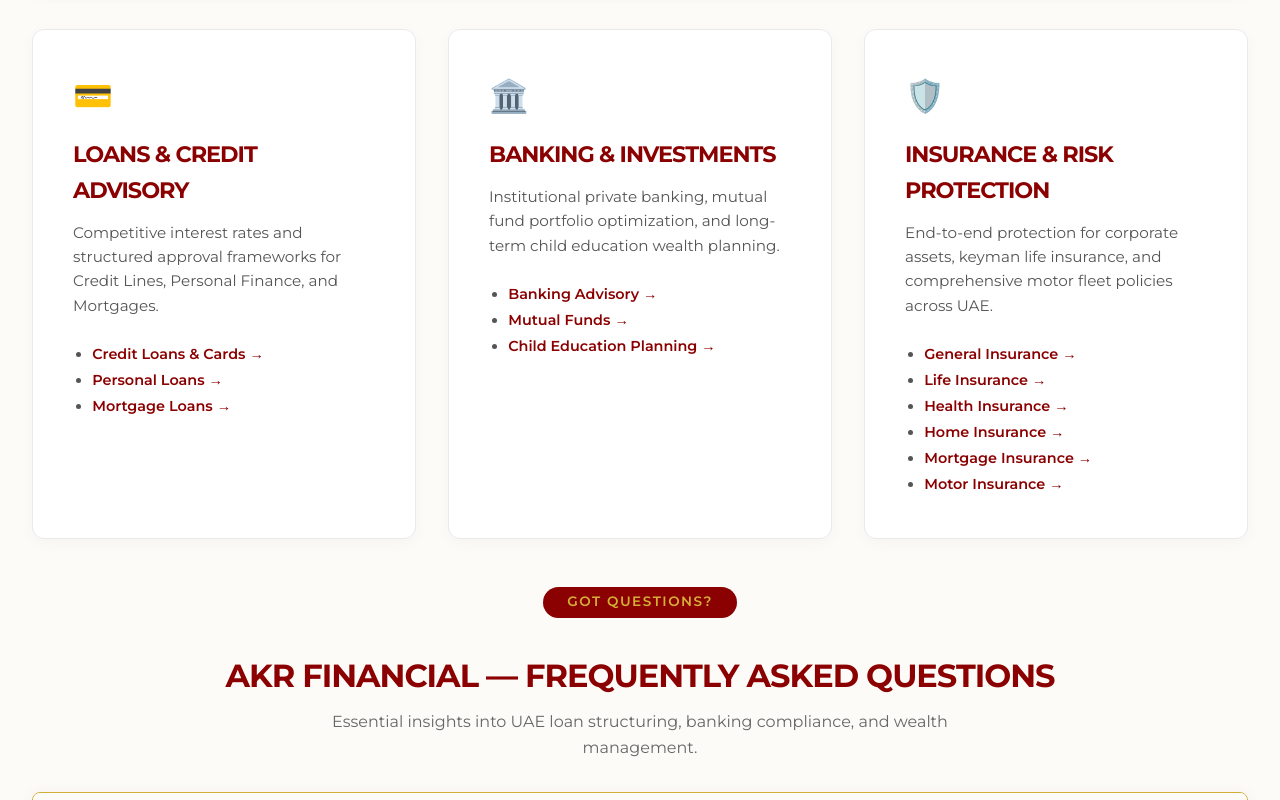
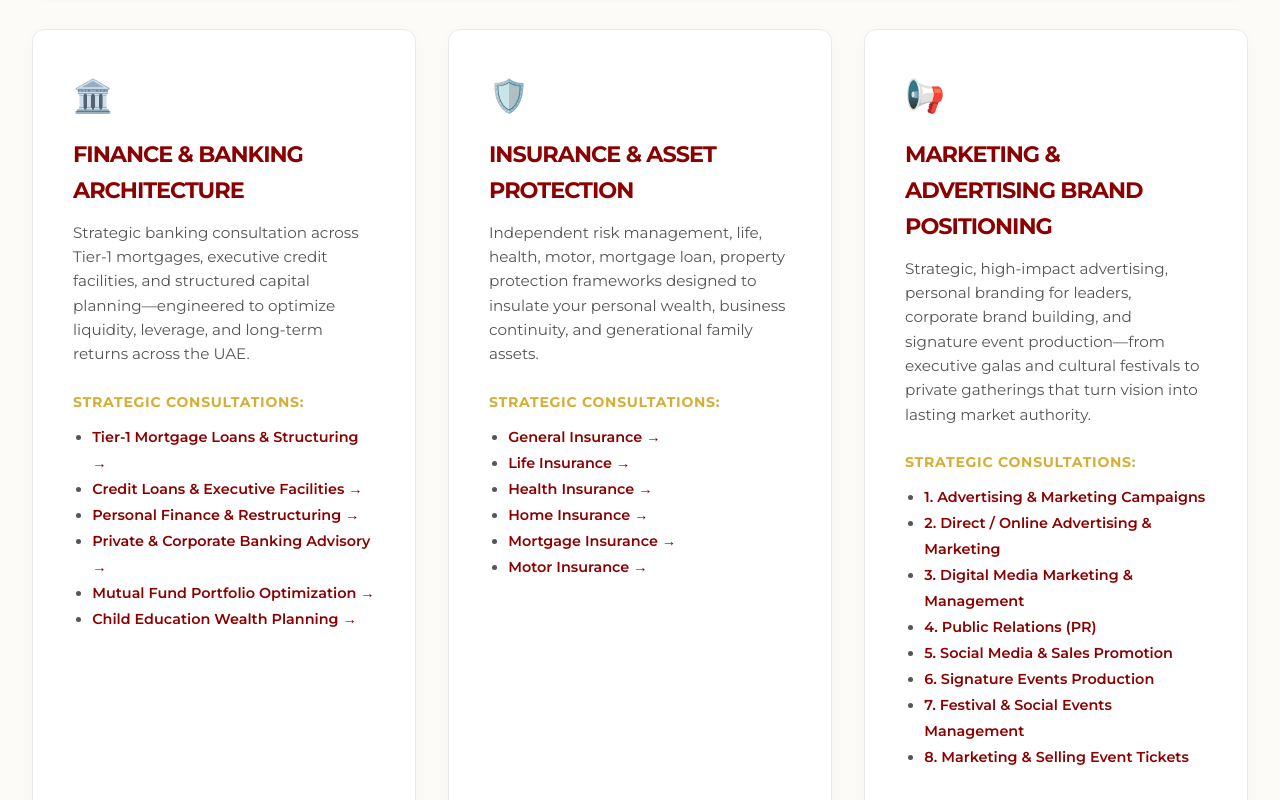
Before and after one commit to tharunkarthik10/akr, a Next.js app: page /financial in a window 1280 px wide. Shown: the part 540-1340 px from the top of the page. Built offline with nearby package versions, Linux system fonts and the light colour scheme; no server answers; a web font is replaced by a local one.

Commit message:
feat: align Financial page boxes with Finance, Insurance, and Marketing strategic consultations

```diff
--- a/src/app/financial/page.tsx
+++ b/src/app/financial/page.tsx
@@ -72,52 +72,45 @@ export default function FinancialPage() {
         {/* Category Grid */}
         <div style={{ display: 'grid', gridTemplateColumns: 'repeat(auto-fit, minmax(320px, 1fr))', gap: '2rem', marginBottom: '3rem' }}>
 
-          {/* Card 1: Loans & Credit */}
+          {/* Card 1: Finance & Banking Architecture */}
           <div style={{ backgroundColor: '#FFFFFF', padding: '2.5rem', borderRadius: '12px', border: '1px solid #eaeaea', boxShadow: '0 4px 16px rgba(0,0,0,0.03)', display: 'flex', flexDirection: 'column', justifyContent: 'space-between' }}>
             <div>
-              <div style={{ fontSize: '2rem', color: 'var(--primary-red)', marginBottom: '1rem' }}>💳</div>
+              <div style={{ fontSize: '2rem', color: 'var(--primary-red)', marginBottom: '1rem' }}>🏛️</div>
               <h3 className="font-serif" style={{ color: 'var(--primary-red)', fontSize: '1.4rem', marginBottom: '0.75rem', fontWeight: 700 }}>
-                Loans & Credit Advisory
+                Finance &amp; Banking Architecture
               </h3>
               <p style={{ color: '#555', fontSize: '0.95rem', lineHeight: '1.6', marginBottom: '1.5rem' }}>
-                Competitive interest rates and structured approval frameworks for Credit Lines, Personal Finance, and Mortgages.
+                Strategic banking consultation across Tier-1 mortgages, executive credit facilities, and structured capital planning—engineered to optimize liquidity, leverage, and long-term returns across the UAE.
               </p>
+
+              <div style={{ fontWeight: 700, fontSize: '0.88rem', color: 'var(--accent-gold)', textTransform: 'uppercase', letterSpacing: '0.05em', marginBottom: '0.75rem' }}>
+                Strategic Consultations:
+              </div>
               <ul style={{ paddingLeft: '1.2rem', color: '#555', fontSize: '0.9rem', lineHeight: '1.8' }}>
-                <li><Link href="/financial/credit-loan" style={{ color: 'var(--primary-red)', textDecoration: 'none', fontWeight: 600 }}>Credit Loans & Cards →</Link></li>
-                <li><Link href="/financial/personal-loan" style={{ color: 'var(--primary-red)', textDecoration: 'none', fontWeight: 600 }}>Personal Loans →</Link></li>
-                <li><Link href="/financial/mortgage-loan" style={{ color: 'var(--primary-red)', textDecoration: 'none', fontWeight: 600 }}>Mortgage Loans →</Link></li>
+                <li><Link href="/financial/mortgage-loan" style={{ color: 'var(--primary-red)', textDecoration: 'none', fontWeight: 600 }}>Tier-1 Mortgage Loans &amp; Structuring →</Link></li>
+                <li><Link href="/financial/credit-loan" style={{ color: 'var(--primary-red)', textDecoration: 'none', fontWeight: 600 }}>Credit Loans &amp; Executive Facilities →</Link></li>
+                <li><Link href="/financial/personal-loan" style={{ color: 'var(--primary-red)', textDecoration: 'none', fontWeight: 600 }}>Personal Finance &amp; Restructuring →</Link></li>
+                <li><Link href="/financial/banking" style={{ color: 'var(--primary-red)', textDecoration: 'none', fontWeight: 600 }}>Private &amp; Corporate Banking Advisory →</Link></li>
+                <li><Link href="/financial/mutual-funds" style={{ color: 'var(--primary-red)', textDecoration: 'none', fontWeight: 600 }}>Mutual Fund Portfolio Optimization →</Link></li>
+                <li><Link href="/financial/child-education" style={{ color: 'var(--primary-red)', textDecoration: 'none', fontWeight: 600 }}>Child Education Wealth Planning →</Link></li>
               </ul>
             </div>
           </div>
 
-          {/* Card 2: Banking & Wealth */}
-          <div style={{ backgroundColor: '#FFFFFF', padding: '2.5rem', borderRadius: '12px', border: '1px solid #eaeaea', boxShadow: '0 4px 16px rgba(0,0,0,0.03)', display: 'flex', flexDirection: 'column', justifyContent: 'space-between' }}>
-            <div>
-              <div style={{ fontSize: '2rem', color: 'var(--accent-gold)', marginBottom: '1rem' }}>🏛️</div>
-              <h3 className="font-serif" style={{ color: 'var(--primary-red)', fontSize: '1.4rem', marginBottom: '0.75rem', fontWeight: 700 }}>
-                Banking & Investments
-              </h3>
-              <p style={{ color: '#555', fontSize: '0.95rem', lineHeight: '1.6', marginBottom: '1.5rem' }}>
-                Institutional private banking, mutual fund portfolio optimization, and long-term child education wealth planning.
-              </p>
-              <ul style={{ paddingLeft: '1.2rem', color: '#555', fontSize: '0.9rem', lineHeight: '1.8' }}>
-                <li><Link href="/financial/banking" style={{ color: 'var(--primary-red)', textDecoration: 'none', fontWeight: 600 }}>Banking Advisory →</Link></li>
-                <li><Link href="/financial/mutual-funds" style={{ color: 'var(--primary-red)', textDecoration: 'none', fontWeight: 600 }}>Mutual Funds →</Link></li>
-                <li><Link href="/financial/child-education" style={{ color: 'var(--primary-red)', textDecoration: 'none', fontWeight: 600 }}>Child Education Planning →</Link></li>
-              </ul>
-            </div>
-          </div>
-
-          {/* Card 3: Insurance Solutions */}
+          {/* Card 2: Insurance & Asset Protection */}
           <div style={{ backgroundColor: '#FFFFFF', padding: '2.5rem', borderRadius: '12px', border: '1px solid #eaeaea', boxShadow: '0 4px 16px rgba(0,0,0,0.03)', display: 'flex', flexDirection: 'column', justifyContent: 'space-between' }}>
             <div>
               <div style={{ fontSize: '2rem', color: 'var(--primary-red)', marginBottom: '1rem' }}>🛡️</div>
               <h3 className="font-serif" style={{ color: 'var(--primary-red)', fontSize: '1.4rem', marginBottom: '0.75rem', fontWeight: 700 }}>
-                Insurance & Risk Protection
+                Insurance &amp; Asset Protection
               </h3>
               <p style={{ color: '#555', fontSize: '0.95rem', lineHeight: '1.6', marginBottom: '1.5rem' }}>
-                End-to-end protection for corporate assets, keyman life insurance, and comprehensive motor fleet policies across UAE.
+                Independent risk management, life, health, motor, mortgage loan, property protection frameworks designed to insulate your personal wealth, business continuity, and generational family assets.
               </p>
+
+              <div style={{ fontWeight: 700, fontSize: '0.88rem', color: 'var(--accent-gold)', textTransform: 'uppercase', letterSpacing: '0.05em', marginBottom: '0.75rem' }}>
+                Strategic Consultations:
+              </div>
               <ul style={{ paddingLeft: '1.2rem', color: '#555', fontSize: '0.9rem', lineHeight: '1.8' }}>
                 <li><Link href="/financial/insurance" style={{ color: 'var(--primary-red)', textDecoration: 'none', fontWeight: 600 }}>General Insurance →</Link></li>
                 <li><Link href="/financial/life-insurance" style={{ color: 'var(--primary-red)', textDecoration: 'none', fontWeight: 600 }}>Life Insurance →</Link></li>
@@ -125,6 +118,33 @@ export default function FinancialPage() {
                 <li><Link href="/financial/home-insurance" style={{ color: 'var(--primary-red)', textDecoration: 'none', fontWeight: 600 }}>Home Insurance →</Link></li>
                 <li><Link href="/financial/mortgage-insurance" style={{ color: 'var(--primary-red)', textDecoration: 'none', fontWeight: 600 }}>Mortgage Insurance →</Link></li>
                 <li><Link href="/financial/motor-insurance" style={{ color: 'var(--primary-red)', textDecoration: 'none', fontWeight: 600 }}>Motor Insurance →</Link></li>
+              </ul>
+            </div>
+          </div>
+
+          {/* Card 3: Marketing & Advertising Brand Positioning */}
+          <div style={{ backgroundColor: '#FFFFFF', padding: '2.5rem', borderRadius: '12px', border: '1px solid #eaeaea', boxShadow: '0 4px 16px rgba(0,0,0,0.03)', display: 'flex', flexDirection: 'column', justifyContent: 'space-between' }}>
+            <div>
+              <div style={{ fontSize: '2rem', color: 'var(--accent-gold)', marginBottom: '1rem' }}>📢</div>
+              <h3 className="font-serif" style={{ color: 'var(--primary-red)', fontSize: '1.4rem', marginBottom: '0.75rem', fontWeight: 700 }}>
+                Marketing &amp; Advertising Brand Positioning
+              </h3>
+              <p style={{ color: '#555', fontSize: '0.95rem', lineHeight: '1.6', marginBottom: '1.5rem' }}>
+                Strategic, high-impact advertising, personal branding for leaders, corporate brand building, and signature event production—from executive galas and cultural festivals to private gatherings that turn vision into lasting market authority.
+              </p>
+
+              <div style={{ fontWeight: 700, fontSize: '0.88rem', color: 'var(--accent-gold)', textTransform: 'uppercase', letterSpacing: '0.05em', marginBottom: '0.75rem' }}>
+                Strategic Consultations:
+              </div>
+              <ul style={{ paddingLeft: '1.2rem', color: '#555', fontSize: '0.9rem', lineHeight: '1.8' }}>
+                <li><span style={{ color: 'var(--primary-red)', fontWeight: 600 }}>1. Advertising &amp; Marketing Campaigns</span></li>
+                <li><span style={{ color: 'var(--primary-red)', fontWeight: 600 }}>2. Direct / Online Advertising &amp; Marketing</span></li>
+                <li><span style={{ color: 'var(--primary-red)', fontWeight: 600 }}>3. Digital Media Marketing &amp; Management</span></li>
+                <li><span style={{ color: 'var(--primary-red)', fontWeight: 600 }}>4. Public Relations (PR)</span></li>
+                <li><span style={{ color: 'var(--primary-red)', fontWeight: 600 }}>5. Social Media &amp; Sales Promotion</span></li>
+                <li><span style={{ color: 'var(--primary-red)', fontWeight: 600 }}>6. Signature Events Production</span></li>
+                <li><span style={{ color: 'var(--primary-red)', fontWeight: 600 }}>7. Festival &amp; Social Events Management</span></li>
+                <li><span style={{ color: 'var(--primary-red)', fontWeight: 600 }}>8. Marketing &amp; Selling Event Tickets</span></li>
               </ul>
             </div>
           </div>
```
